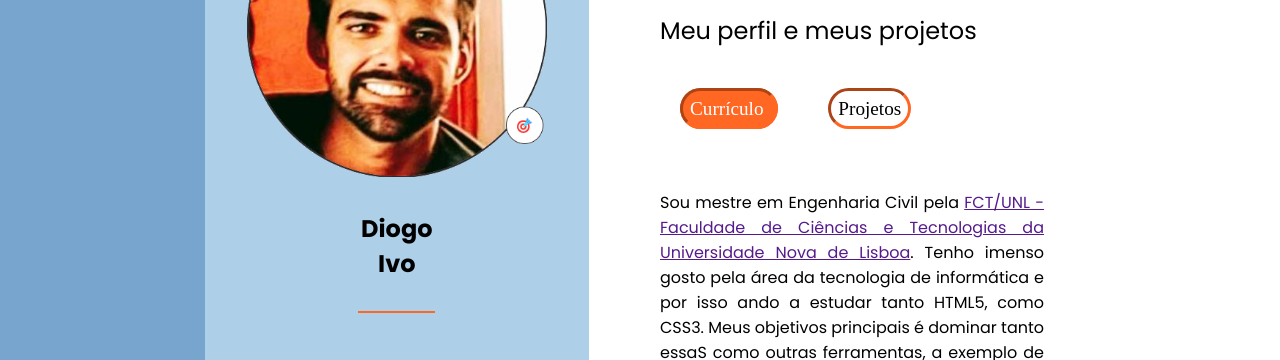
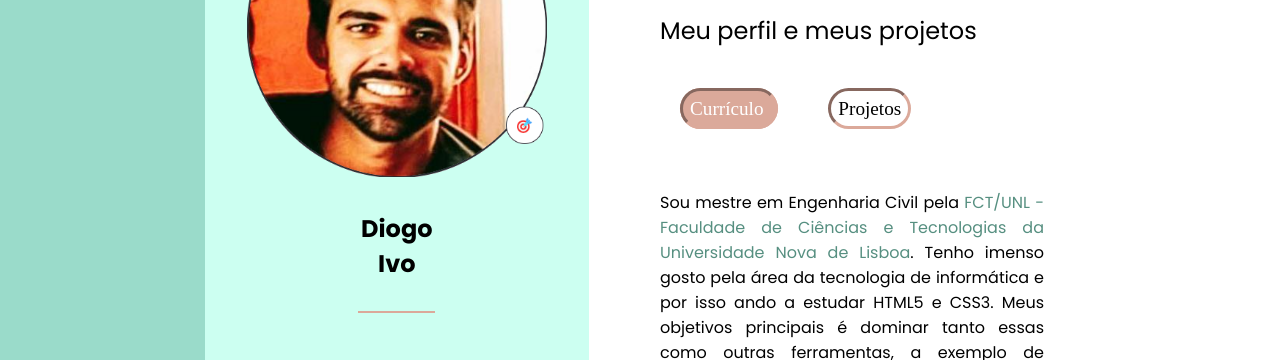
Before and after one commit to diogocarvalhoivo/diogocarvalhoivo.github.io, a plain HTML site: page index.html in a window 1280 px wide. Shown: the part 412-772 px from the top of the page. Drawn offline with Linux system fonts and the light colour scheme; a web font is replaced by a local one.

Commit message:
ultima versao

```diff
--- a/index.css
+++ b/index.css
@@ -5,12 +5,12 @@
 
 :root{ /*Criar variáveis raízes*/
     /*Palheta de cores*/
-    --cor0:#adcfe8;
-    --cor1:#77a5cd;
-    --cor2: #00559F;
-    --cor3: #2A3F52;
-    --cor4: #002C52;
-    --cor5: #FF6723;/*D18000*/
+    --cor0:#30FF75;
+    --cor1:#2BB358;
+    --cor2: #CCFFF1;
+    --cor3: #568F80;
+    --cor4: #9ADBCA;
+    --cor5: #DBA99A;/*D18000*/
 
     /*Fontes*/
     --fonte-text: 'Poppins', sans-serif;    ;
@@ -76,11 +76,11 @@ div#esquerda{
     min-width: 40%;
     max-width: 50%;
     min-height: 850px;
-    background-color: var(--cor1);
+    background-color: var(--cor4);
 }
 
 div#conteudo-esquerda{
-    background-color: var(--cor0);
+    background-color: var(--cor2);
     max-width: 75%;
     min-width: 200px;
     min-height: 500px;
@@ -199,6 +199,15 @@ div#conteudo-direita p{
     min-width: 320px;
 }
 
+p.fct a{
+    text-decoration: none;
+    color: var(--cor3);
+}
+
+p.fct a:hover{
+    text-decoration: underline;
+}
+
 footer{
     text-align: center;
     padding-top: 20px;
--- a/index.html
+++ b/index.html
@@ -50,8 +50,8 @@
                     Projetos
                 </a>
             </div>
-            <p>
-                Sou mestre em Engenharia Civil pela <a href="">FCT/UNL - Faculdade de Ciências e Tecnologias da Universidade Nova de Lisboa</a>. Tenho imenso gosto pela área da tecnologia de informática e por isso ando a estudar tanto HTML5, como CSS3. Meus objetivos principais é dominar tanto essaS como outras ferramentas, a exemplo de JavaScript, PHP, Phyton, MySQL.
+            <p class="fct">
+                Sou mestre em Engenharia Civil pela <a target="_blank" rel="external" href="https://www.fct.unl.pt/faculdade/departamentos/departamento-de-engenharia-civil">FCT/UNL - Faculdade de Ciências e Tecnologias da Universidade Nova de Lisboa</a>. Tenho imenso gosto pela área da tecnologia de informática e por isso ando a estudar HTML5 e CSS3. Meus objetivos principais é dominar tanto essas como outras ferramentas, a exemplo de JavaScript, PHP, Phyton, MySQL.
             </p>
         </div>
 
```
